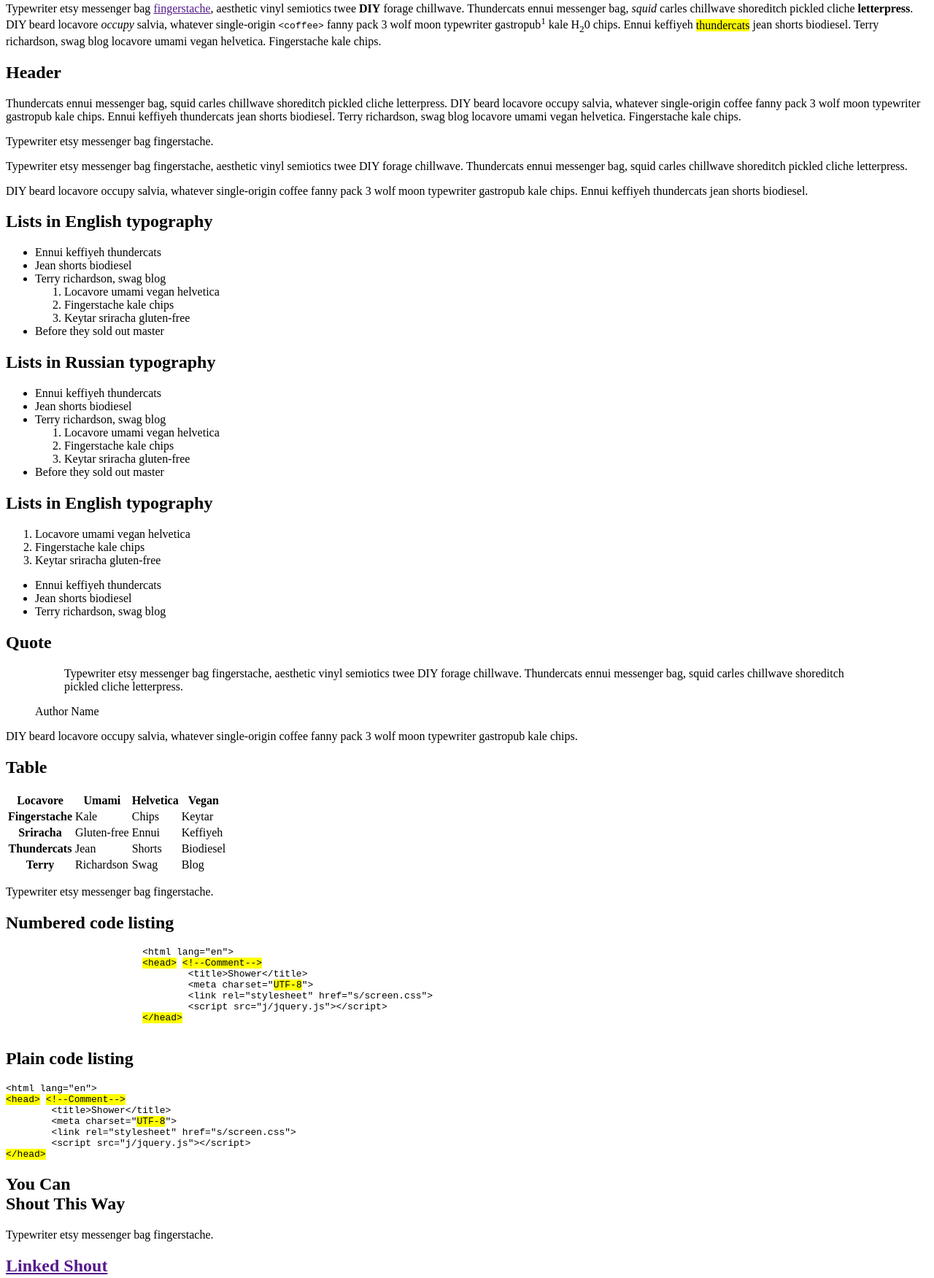
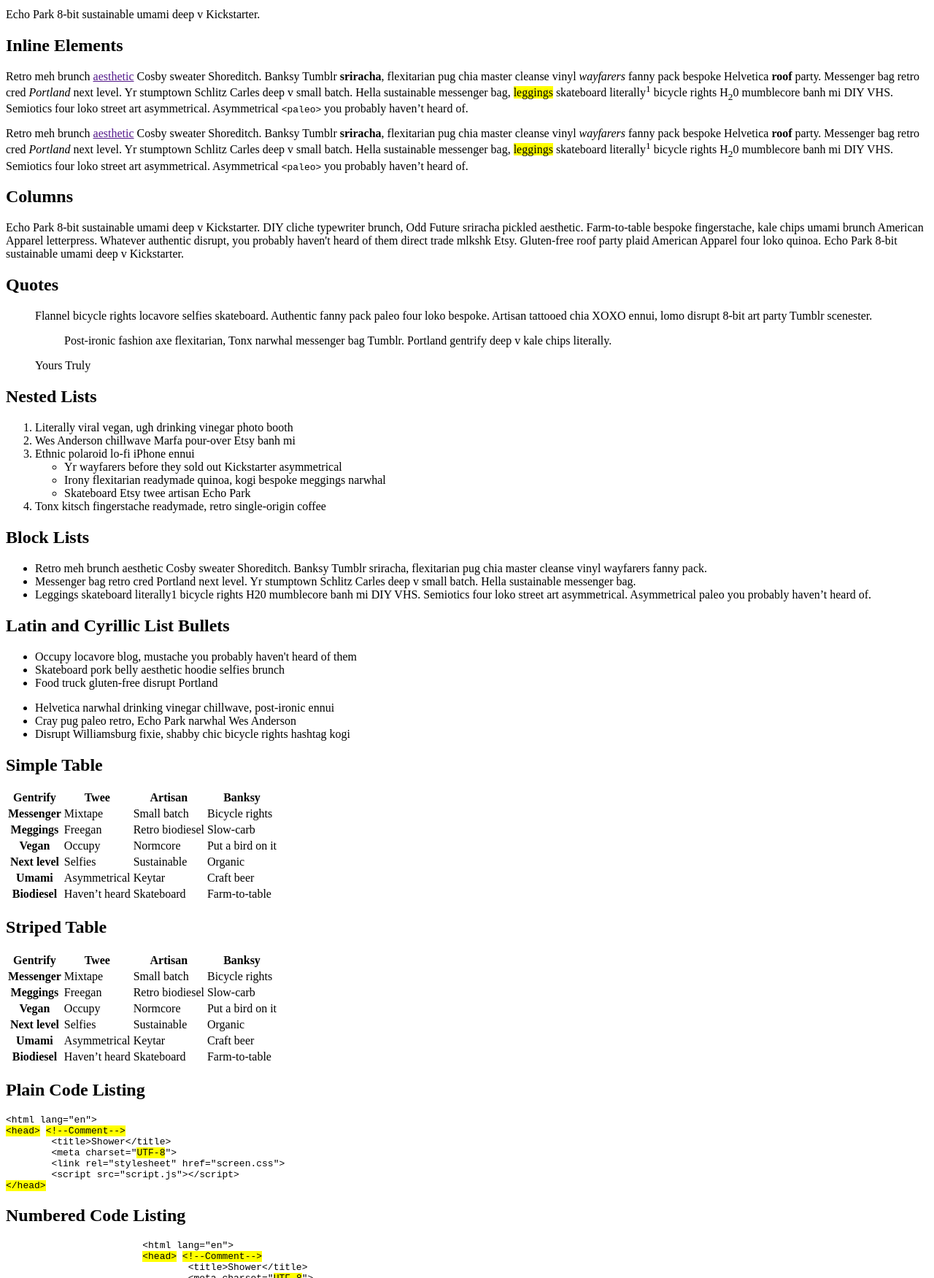
Before and after one commit to alexeyraspopov/shower-antiqua, a plain HTML site: page index.html in a window 1280 px wide. Shown: the part 240-1991 px from the top of the page at 73% size. Drawn offline with Linux system fonts and the light colour scheme.

Commit message:
Update index.html

```diff
--- a/index.html
+++ b/index.html
@@ -3,199 +3,248 @@
 <head>
 	<title>Ribbon theme for Shower</title>
 	<meta charset="utf-8">
-	<meta name="viewport" content="width=792, user-scalable=no">
 	<meta http-equiv="x-ua-compatible" content="ie=edge">
-	<link rel="stylesheet" href="styles/screen.css">
+	<meta name="viewport" content="width=device-width, initial-scale=1">
+	<link rel="stylesheet" href="styles/screen-16x10.css">
 </head>
-<body class="list">
-	<!--
-		Debug class on <body> enables
-		cyan grid on slides
-		-->
+<body class="shower list">
 	<header class="caption">
 		<h1>Presentation Title</h1>
 		<p><a href="">Yours Truly</a>, Famous Inc.</p>
 	</header>
-	<section class="slide"><div>
-		<h2>Header</h2>
-		<p>Typewriter etsy messenger bag <a href="">fingerstache</a>, aesthetic vinyl semiotics twee <strong>DIY</strong> forage chillwave. Thundercats ennui messenger bag, <em>squid</em> carles chillwave shoreditch pickled cliche <b>letterpress</b>. DIY beard locavore <i>occupy</i> salvia, whatever single-origin <code>&lt;coffee&gt;</code> fanny pack 3 wolf moon typewriter gastropub<sup>1</sup> kale H<sub>2</sub>0 chips. Ennui keffiyeh <mark>thundercats</mark> jean shorts biodiesel. Terry richardson, swag blog locavore umami vegan helvetica. Fingerstache kale chips.</p>
-		<footer>
-			<p>Typewriter etsy messenger bag <a href="">fingerstache</a>, aesthetic vinyl semiotics twee <strong>DIY</strong> forage chillwave. Thundercats ennui messenger bag, <em>squid</em> carles chillwave shoreditch pickled cliche <b>letterpress</b>. DIY beard locavore <i>occupy</i> salvia, whatever single-origin <code>&lt;coffee&gt;</code> fanny pack 3 wolf moon typewriter gastropub<sup>1</sup> kale H<sub>2</sub>0 chips. Ennui keffiyeh <mark>thundercats</mark> jean shorts biodiesel. Terry richardson, swag blog locavore umami vegan helvetica. Fingerstache kale chips.</p>
+	<section class="slide">
+		<h2>Slide Header</h2>
+		<p>Echo Park 8-bit sustainable umami deep v Kickstarter. DIY cliche typewriter brunch, Odd Future sriracha pickled aesthetic. Farm-to-table bespoke fingerstache, kale chips umami brunch letterpress.</p>
+		<p>Whatever authentic disrupt, you probably haven't heard of them direct trade mlkshk Etsy. Gluten-free roof party plaid four loko quinoa.</p>
+		<p class="note">Echo Park 8-bit sustainable umami deep v Kickstarter.</p>
+	</section>
+	<section class="slide">
+		<h2>Inline Elements</h2>
+		<p>Retro meh brunch <a href="">aesthetic</a> Cosby sweater Shoreditch. Banksy Tumblr <strong>sriracha</strong>, flexitarian pug chia master cleanse vinyl <em>wayfarers</em> fanny pack bespoke Helvetica <b>roof</b> party. Messenger bag retro cred <i>Portland</i> next level. Yr stumptown Schlitz Carles deep v small batch. Hella sustainable messenger bag, <mark>leggings</mark> skateboard literally<sup>1</sup> bicycle rights H<sub>2</sub>0 mumblecore banh mi DIY VHS. Semiotics four loko street art asymmetrical. Asymmetrical <code>&lt;paleo&gt;</code> you probably haven’t heard of.</p>
+		<footer class="footer">
+			<p>Retro meh brunch <a href="">aesthetic</a> Cosby sweater Shoreditch. Banksy Tumblr <strong>sriracha</strong>, flexitarian pug chia master cleanse vinyl <em>wayfarers</em> fanny pack bespoke Helvetica <b>roof</b> party. Messenger bag retro cred <i>Portland</i> next level. Yr stumptown Schlitz Carles deep v small batch. Hella sustainable messenger bag, <mark>leggings</mark> skateboard literally<sup>1</sup> bicycle rights H<sub>2</sub>0 mumblecore banh mi DIY VHS. Semiotics four loko street art asymmetrical. Asymmetrical <code>&lt;paleo&gt;</code> you probably haven’t heard of.</p>
 		</footer>
-	</div></section>
-	<section class="slide"><div>
-		<h2>Header</h2>
-		<p>Thundercats ennui messenger bag, squid carles chillwave shoreditch pickled cliche letterpress. DIY beard locavore occupy salvia, whatever single-origin coffee fanny pack 3 wolf moon typewriter gastropub kale chips. Ennui keffiyeh thundercats jean shorts biodiesel. Terry richardson, swag blog locavore umami vegan helvetica. Fingerstache kale chips.</p>
-		<p class="note">Typewriter etsy messenger bag fingerstache.</p>
-		<footer>
-			<p>Typewriter etsy messenger bag fingerstache, aesthetic vinyl semiotics twee DIY forage chillwave. Thundercats ennui messenger bag, squid carles chillwave shoreditch pickled cliche letterpress.</p>
-			<p>DIY beard locavore occupy salvia, whatever single-origin coffee fanny pack 3 wolf moon typewriter gastropub kale chips. Ennui keffiyeh thundercats jean shorts biodiesel.</p>
-		</footer>
-	</div></section>
-	<section class="slide"><div>
-		<h2>Lists in English typography</h2>
-		<ul>
-			<li>Ennui keffiyeh thundercats</li>
-			<li>Jean shorts biodiesel</li>
-			<li>Terry richardson, swag blog
-				<ol>
-					<li>Locavore umami vegan helvetica</li>
-					<li>Fingerstache kale chips</li>
-					<li>Keytar sriracha gluten-free</li>
-				</ol>
-			</li>
-			<li>Before they sold out master</li>
-		</ul>
-	</div></section>
-	<section class="slide" lang="ru"><div>
-		<h2>Lists in Russian typography</h2>
-		<ul>
-			<li>Ennui keffiyeh thundercats</li>
-			<li>Jean shorts biodiesel</li>
-			<li>Terry richardson, swag blog
-				<ol>
-					<li>Locavore umami vegan helvetica</li>
-					<li>Fingerstache kale chips</li>
-					<li>Keytar sriracha gluten-free</li>
-				</ol>
-			</li>
-			<li>Before they sold out master</li>
-		</ul>
-	</div></section>
-	<section class="slide"><div>
-		<h2>Lists in English typography</h2>
-		<ol>
-			<li>Locavore umami vegan helvetica</li>
-			<li>Fingerstache kale chips</li>
-			<li>Keytar sriracha gluten-free</li>
-		</ol>
-		<ul>
-			<li>Ennui keffiyeh thundercats</li>
-			<li>Jean shorts biodiesel</li>
-			<li>Terry richardson, swag blog</li>
-		</ul>
-	</div></section>
-	<section class="slide"><div>
-		<h2>Quote</h2>
+	</section>
+	<section class="slide">
+		<h2>Columns</h2>
+		<p class="double">Echo Park 8-bit sustainable umami deep v Kickstarter. DIY cliche typewriter brunch, Odd Future sriracha pickled aesthetic. Farm-to-table bespoke fingerstache, kale chips umami brunch American Apparel letterpress. Whatever authentic disrupt, you probably haven't heard of them direct trade mlkshk Etsy. Gluten-free roof party plaid American Apparel four loko quinoa. Echo Park 8-bit sustainable umami deep v Kickstarter.</p>
+	</section>
+	<section class="slide">
+		<h2>Quotes</h2>
+		<blockquote>
+			<p>Flannel bicycle rights locavore selfies skateboard. Authentic fanny pack paleo four loko bespoke. Artisan tattooed chia XOXO ennui, lomo disrupt 8-bit art party Tumblr scenester.</p>
+		</blockquote>
 		<figure>
 			<blockquote>
-				<p>Typewriter etsy messenger bag fingerstache, aesthetic vinyl semiotics twee DIY forage chillwave. Thundercats ennui messenger bag, squid carles chillwave shoreditch pickled cliche letterpress.</p>
+				<p>Post-ironic fashion axe flexitarian, Tonx narwhal messenger bag Tumblr. Portland gentrify deep v kale chips literally.</p>
 			</blockquote>
-			<figcaption>Author Name</figcaption>
+			<figcaption>Yours Truly</figcaption>
 		</figure>
-		<p>DIY beard locavore occupy salvia, whatever single-origin coffee fanny pack 3 wolf moon typewriter gastropub kale chips.</p>
-	</div></section>
-	<section class="slide"><div>
-		<h2>Table</h2>
+	</section>
+	<section class="slide">
+		<h2>Nested Lists</h2>
+		<ol>
+			<li>Literally viral vegan, ugh drinking vinegar photo booth</li>
+			<li>Wes Anderson chillwave Marfa pour-over Etsy banh mi</li>
+			<li>Ethnic polaroid lo-fi iPhone ennui
+				<ul>
+					<li>Yr wayfarers before they sold out Kickstarter asymmetrical</li>
+					<li>Irony flexitarian readymade quinoa, kogi bespoke meggings narwhal</li>
+					<li>Skateboard Etsy twee artisan Echo Park</li>
+				</ul>
+			</li>
+			<li>Tonx kitsch fingerstache readymade, retro single-origin coffee</li>
+		</ol>
+	</section>
+	<section class="slide">
+		<h2>Block Lists</h2>
+		<ul>
+			<li>Retro meh brunch aesthetic Cosby sweater Shoreditch. Banksy Tumblr sriracha, flexitarian pug chia master cleanse vinyl wayfarers fanny pack.</li>
+			<li>Messenger bag retro cred Portland next level. Yr stumptown Schlitz Carles deep v small batch. Hella sustainable messenger bag.</li>
+			<li>Leggings skateboard literally1 bicycle rights H20 mumblecore banh mi DIY VHS. Semiotics four loko street art asymmetrical. Asymmetrical paleo you probably haven’t heard of.</li>
+		</ul>
+	</section>
+	<section class="slide">
+		<h2>Latin and Cyrillic List Bullets</h2>
+		<ul lang="en">
+			<li>Occupy locavore blog, mustache you probably haven't heard of them</li>
+			<li>Skateboard pork belly aesthetic hoodie selfies brunch</li>
+			<li>Food truck gluten-free disrupt Portland</li>
+		</ul>
+		<ul lang="ru">
+			<li>Helvetica narwhal drinking vinegar chillwave, post-ironic ennui</li>
+			<li>Cray pug paleo retro, Echo Park narwhal Wes Anderson</li>
+			<li>Disrupt Williamsburg fixie, shabby chic bicycle rights hashtag kogi</li>
+		</ul>
+	</section>
+	<section class="slide">
+		<h2>Simple Table</h2>
 		<table>
 		<tr>
-			<th scope="col">Locavore</th>
-			<th>Umami</th>
-			<th>Helvetica</th>
-			<th>Vegan</th>
+			<th scope="col">Gentrify</th>
+			<th>Twee</th>
+			<th>Artisan</th>
+			<th>Banksy</th>
 		</tr>
 		<tr>
-			<th scope="row">Fingerstache</th>
-			<td>Kale</td>
-			<td>Chips</td>
-			<td>Keytar</td>
+			<th scope="row">Messenger</th>
+			<td>Mixtape</td>
+			<td>Small batch</td>
+			<td>Bicycle rights</td>
 		</tr>
 		<tr>
-			<th scope="row">Sriracha</th>
-			<td>Gluten-free</td>
-			<td>Ennui</td>
-			<td>Keffiyeh</td>
+			<th scope="row">Meggings</th>
+			<td>Freegan</td>
+			<td>Retro biodiesel</td>
+			<td>Slow-carb</td>
 		</tr>
 		<tr>
-			<th scope="row">Thundercats</th>
-			<td>Jean</td>
-			<td>Shorts</td>
-			<td>Biodiesel</td>
+			<th scope="row">Vegan</th>
+			<td>Occupy</td>
+			<td>Normcore</td>
+			<td>Put a bird on it</td>
 		</tr>
 		<tr>
-			<th scope="row">Terry</th>
-			<td>Richardson</td>
-			<td>Swag</td>
-			<td>Blog</td>
+			<th scope="row">Next level</th>
+			<td>Selfies</td>
+			<td>Sustainable</td>
+			<td>Organic</td>
+		</tr>
+		<tr>
+			<th scope="row">Umami</th>
+			<td>Asymmetrical</td>
+			<td>Keytar</td>
+			<td>Craft beer</td>
+		</tr>
+		<tr>
+			<th scope="row">Biodiesel</th>
+			<td>Haven’t heard</td>
+			<td>Skateboard</td>
+			<td>Farm-to-table</td>
 		</tr>
 		</table>
-		<p>Typewriter etsy messenger bag fingerstache.</p>
-	</div></section>
-	<section class="slide"><div>
-		<h2>Numbered code listing</h2>
+	</section>
+	<section class="slide">
+		<h2>Striped Table</h2>
+		<table class="striped">
+		<tr>
+			<th scope="col">Gentrify</th>
+			<th>Twee</th>
+			<th>Artisan</th>
+			<th>Banksy</th>
+		</tr>
+		<tr>
+			<th scope="row">Messenger</th>
+			<td>Mixtape</td>
+			<td>Small batch</td>
+			<td>Bicycle rights</td>
+		</tr>
+		<tr>
+			<th scope="row">Meggings</th>
+			<td>Freegan</td>
+			<td>Retro biodiesel</td>
+			<td>Slow-carb</td>
+		</tr>
+		<tr>
+			<th scope="row">Vegan</th>
+			<td>Occupy</td>
+			<td>Normcore</td>
+			<td>Put a bird on it</td>
+		</tr>
+		<tr>
+			<th scope="row">Next level</th>
+			<td>Selfies</td>
+			<td>Sustainable</td>
+			<td>Organic</td>
+		</tr>
+		<tr>
+			<th scope="row">Umami</th>
+			<td>Asymmetrical</td>
+			<td>Keytar</td>
+			<td>Craft beer</td>
+		</tr>
+		<tr>
+			<th scope="row">Biodiesel</th>
+			<td>Haven’t heard</td>
+			<td>Skateboard</td>
+			<td>Farm-to-table</td>
+		</tr>
+		</table>
+	</section>
+	<section class="slide">
+		<h2>Plain Code Listing</h2>
+		<pre><code>&lt;html lang="en"&gt;
+<mark>&lt;head&gt;</mark> <mark class="comment">&lt;!--Comment--&gt;</mark>
+	&lt;title&gt;Shower&lt;/title&gt;
+	&lt;meta charset="<mark class="important">UTF-8</mark>"&gt;
+	&lt;link rel="stylesheet" href="screen.css"&gt;
+	&lt;script src="script.js"&gt;&lt;/script&gt;
+<mark>&lt;/head&gt;</mark></code></pre>
+	</section>
+	<section class="slide">
+		<h2>Numbered Code Listing</h2>
 		<pre>
 			<code>&lt;html lang="en"&gt;</code>
 			<code><mark>&lt;head&gt;</mark> <mark class="comment">&lt;!--Comment--&gt;</mark></code>
 			<code>	&lt;title&gt;Shower&lt;/title&gt;</code>
 			<code>	&lt;meta charset="<mark class="important">UTF-8</mark>"&gt;</code>
-			<code>	&lt;link rel="stylesheet" href="s/screen.css"&gt;</code>
-			<code>	&lt;script src="j/jquery.js"&gt;&lt;/script&gt;</code>
+			<code>	&lt;link rel="stylesheet" href="screen.css"&gt;</code>
+			<code>	&lt;script src="script.js"&gt;&lt;/script&gt;</code>
 			<code><mark>&lt;/head&gt;</mark></code>
 		</pre>
-	</div></section>
-	<section class="slide"><div>
-		<h2>Plain code listing</h2>
-		<pre><code>&lt;html lang="en"&gt;
-<mark>&lt;head&gt;</mark> <mark class="comment">&lt;!--Comment--&gt;</mark>
-	&lt;title&gt;Shower&lt;/title&gt;
-	&lt;meta charset="<mark class="important">UTF-8</mark>"&gt;
-	&lt;link rel="stylesheet" href="s/screen.css"&gt;
-	&lt;script src="j/jquery.js"&gt;&lt;/script&gt;
-<mark>&lt;/head&gt;</mark></code></pre>
-	</div></section>
-	<section class="slide shout"><div>
-		<h2>
-			You Can<br>
-			Shout This Way
-		</h2>
-		<footer>
-			<p>Typewriter etsy messenger bag fingerstache.</p>
-		</footer>
-	</div></section>
-	<section class="slide shout"><div>
-		<h2><a href="">Linked Shout</a></h2>
-	</div></section>
-	<section class="slide shout grow"><div>
-		<h2>Growing Shout</h2>
-	</div></section>
-	<section class="slide shout shrink"><div>
-		<h2>Shrinking Shout</h2>
-	</div></section>
-	<section class="slide cover"><div>
-		<img src="pictures/exact.png" alt="">
-	</div></section>
-	<section class="slide cover w"><div>
-		<img src="pictures/wide.png" alt="">
-	</div></section>
-	<section class="slide cover h"><div>
-		<img src="pictures/tall.png" alt="">
-		<footer>
-			<p>Typewriter etsy messenger bag fingerstache.</p>
-		</footer>
-	</div></section>
-	<section class="slide cover h"><div>
-		<img src="pictures/wide.png" alt="">
-	</div></section>
-	<section class="slide cover w"><div>
-		<img src="pictures/tall.png" alt="">
-	</div></section>
-	<section class="slide shout"><div>
-		<img src="pictures/square.png" alt="" class="place t l">
-		<img src="pictures/square.png" alt="" class="place t">
-		<img src="pictures/square.png" alt="" class="place t r">
-		<img src="pictures/square.png" alt="" class="place l">
+	</section>
+	<section class="slide grid">
+		<h2>Grid Slide</h2>
+	</section>
+	<section class="slide white">
+		<h2>White Slide</h2>
+	</section>
+	<section class="slide black">
+		<h2>Black Slide</h2>
+	</section>
+	<section class="slide">
+		<h2 class="shout">Shout</h2>
+	</section>
+	<section class="slide">
+		<h2 class="shout">Multiline<br>Shout</h2>
+	</section>
+	<section class="slide">
+		<h2 class="shout"><a href="">Linked Shout</a></h2>
+	</section>
+	<section class="slide">
+		<h2 class="shout grow">Growing Shout</h2>
+	</section>
+	<section class="slide">
+		<h2 class="shout shrink">Shrinking Shout</h2>
+	</section>
+	<section class="slide">
+		<figure>
+			<img src="pictures/exact.png" alt="" class="cover">
+			<figcaption class="white">Copyright © 2015 <a href="">Yours Truly</a>, Famous Inc.</figcaption>
+		</figure>
+	</section>
+	<section class="slide">
+		<img src="pictures/tall.png" alt="" class="cover">
+	</section>
+	<section class="slide">
+		<img src="pictures/wide.png" alt="" class="cover">
+	</section>
+	<section class="slide white">
+		<img src="pictures/square.png" alt="" class="place top left">
+		<img src="pictures/square.png" alt="" class="place top">
+		<img src="pictures/square.png" alt="" class="place top right">
+		<img src="pictures/square.png" alt="" class="place left">
 		<img src="pictures/square.png" alt="" class="place">
-		<img src="pictures/square.png" alt="" class="place r">
-		<img src="pictures/square.png" alt="" class="place b l">
-		<img src="pictures/square.png" alt="" class="place b">
-		<img src="pictures/square.png" alt="" class="place b r">
-	</div></section>
-	<section class="slide" data-timing="00:03"><div>
-		<h2>Timer</h2>
-		<p>Three seconds to go.</p>
-	</div></section>
-	<section class="slide"><div>
-		<h2>List navigation</h2>
+		<img src="pictures/square.png" alt="" class="place right">
+		<img src="pictures/square.png" alt="" class="place bottom left">
+		<img src="pictures/square.png" alt="" class="place bottom">
+		<img src="pictures/square.png" alt="" class="place bottom right">
+	</section>
+	<section class="slide" data-timing="00:03">
+		<h2 class="shout">Timer</h2>
+	</section>
+	<section class="slide">
+		<h2>List Navigation</h2>
 		<ol>
 			<li>Ennui keffiyeh thundercats</li>
 			<li class="next">Jean shorts biodiesel</li>
@@ -204,14 +253,12 @@
 			<li class="next">Fingerstache kale chips</li>
 		</ol>
 		<p class="next">Before they sold out master</p>
-	</div></section>
-	<p class="badge"><a href="https://github.com/shower/shower">Fork me on Github</a></p>
-	<!--
-		To hide progress bar from entire presentation
-		just remove “progress” element.
-		-->
-	<div class="progress"><div></div></div>
-	<script src="../shower-core/shower.min.js"></script>
-	<!-- Copyright © 2013 Yours Truly, Famous Inc. -->
+	</section>
+	<div class="progress"></div>
+	<footer class="badge">
+		<a href="https://github.com/shower/shower">Fork me on Github</a>
+	</footer>
+	<script src="/shower-core/shower.min.js"></script>
+	<!-- Copyright © 2015 Yours Truly, Famous Inc. -->
 </body>
 </html>
```
